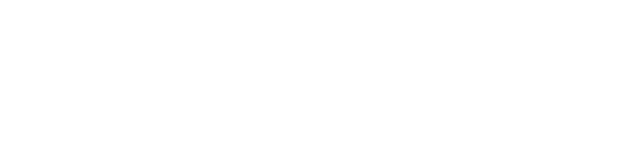
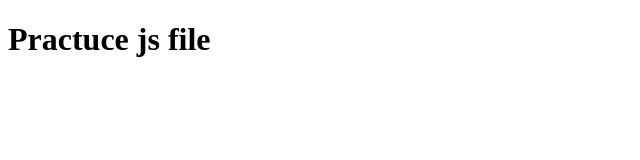
Before and after one commit to akshadjaiswal/Scrimba_javascript, a plain HTML site: page practice.html in a window 1280 px wide. Shown: the whole page, without its empty margins (0-640 px from the left). Drawn offline with Linux system fonts and the light colour scheme.

Commit message:
practice

```diff
--- a/practice.html
+++ b/practice.html
@@ -3,9 +3,9 @@
 <head>
     <meta charset="UTF-8">
     <meta name="viewport" content="width=device-width, initial-scale=1.0">
-    <title>Document</title>
+    <title>Practice files</title>
 </head>
 <body>
-
+    <h1>Practuce js file</h1>
 </body>
 </html>
```
